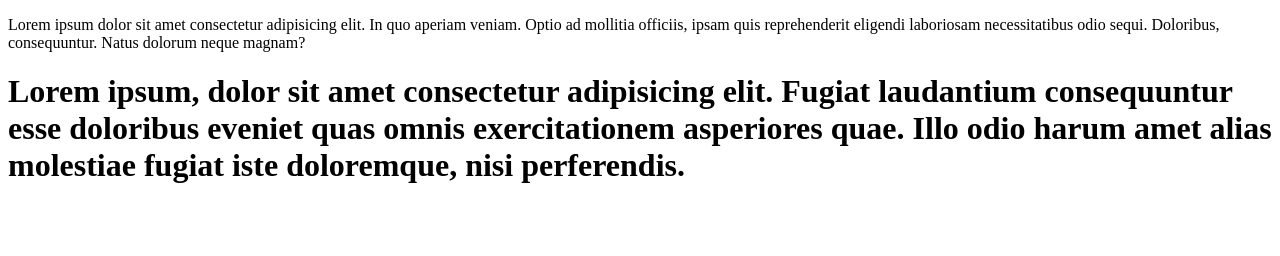
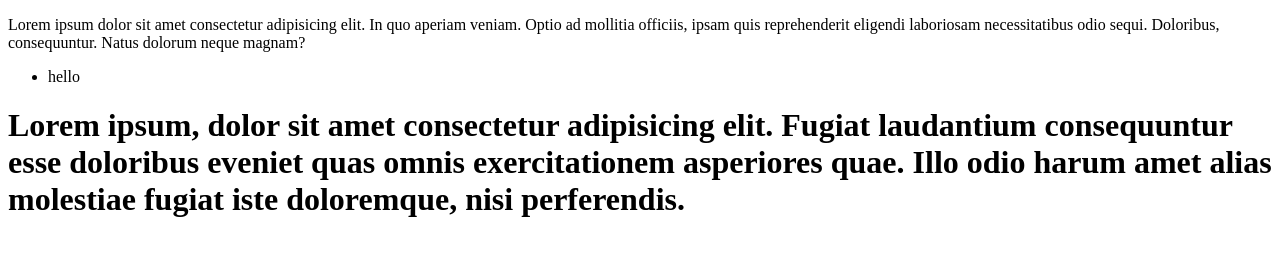
Before and after one commit to HIMANSHUATWAL1/git-learning, a plain HTML site: page index.html in a window 1280 px wide. Drawn offline with Linux system fonts and the light colour scheme.

Commit message:
add a list

```diff
--- a/index.html
+++ b/index.html
@@ -8,6 +8,9 @@
 <body>
     <p>Lorem ipsum dolor sit amet consectetur adipisicing elit. In quo aperiam veniam. Optio ad mollitia officiis, ipsam quis reprehenderit eligendi laboriosam necessitatibus odio sequi. Doloribus, consequuntur. Natus dolorum neque magnam?
     </p>
+    <ul>
+        <li>hello</li>
+    </ul>
     <h1>Lorem ipsum, dolor sit amet consectetur adipisicing elit. Fugiat laudantium consequuntur esse doloribus eveniet quas omnis exercitationem asperiores quae. Illo odio harum amet alias molestiae fugiat iste doloremque, nisi perferendis.</h1>
 </body>
 </html>
```
